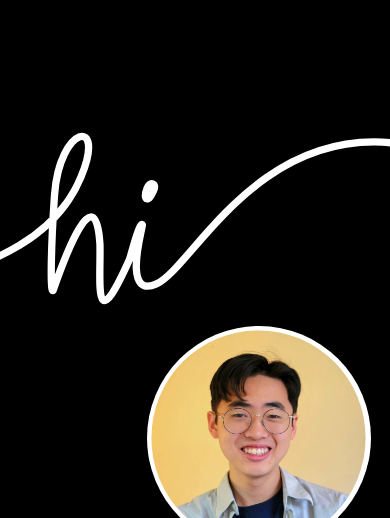
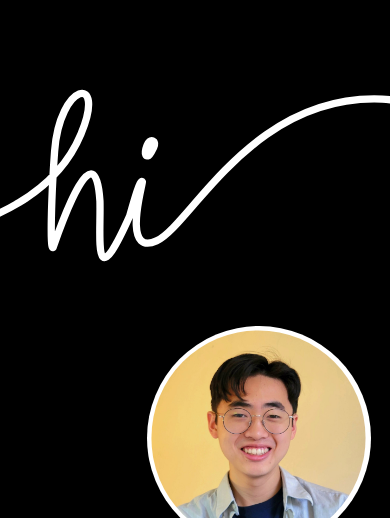
Before and after one commit to pnhalim/pnhalim.github.io, a plain HTML site: page index.html in a window 390 px wide. Shown: the part 54-572 px from the top of the page. Drawn offline with Linux system fonts and the light colour scheme; a web font is replaced by a local one.

Commit message:
fix responsivity mobile

```diff
--- a/main.js
+++ b/main.js
@@ -10,3 +10,4 @@ const updateViewBox = () => {
 }
 hi.addEventListener( 'SVGLoad', updateViewBox );
 mq.addEventListener( 'change', updateViewBox );
+updateViewBox()
--- a/style.css
+++ b/style.css
@@ -61,7 +61,7 @@ a:hover {
 
 /* hi */
 #hi {
-  margin-top: 15vh;
+  margin-top: 10vh;
 }
 
 /* profile pic */
```
